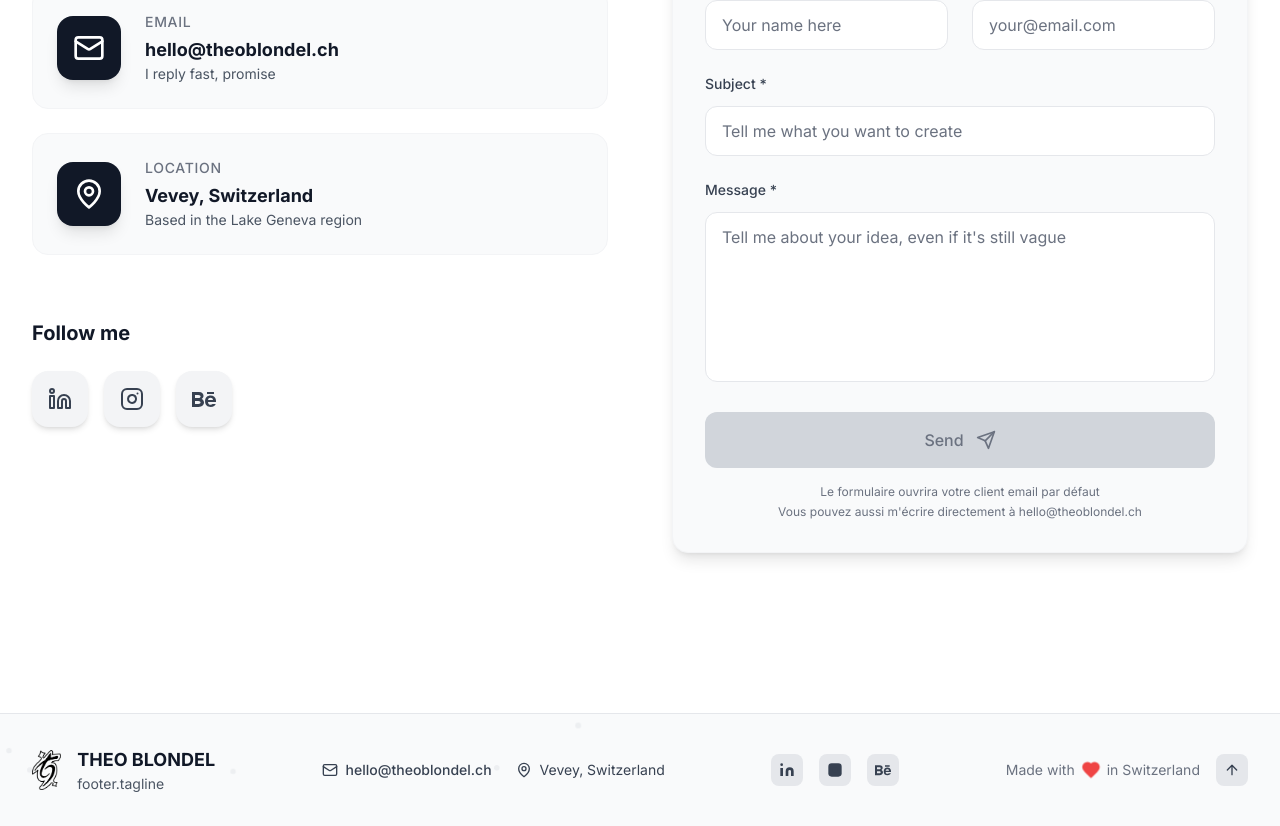
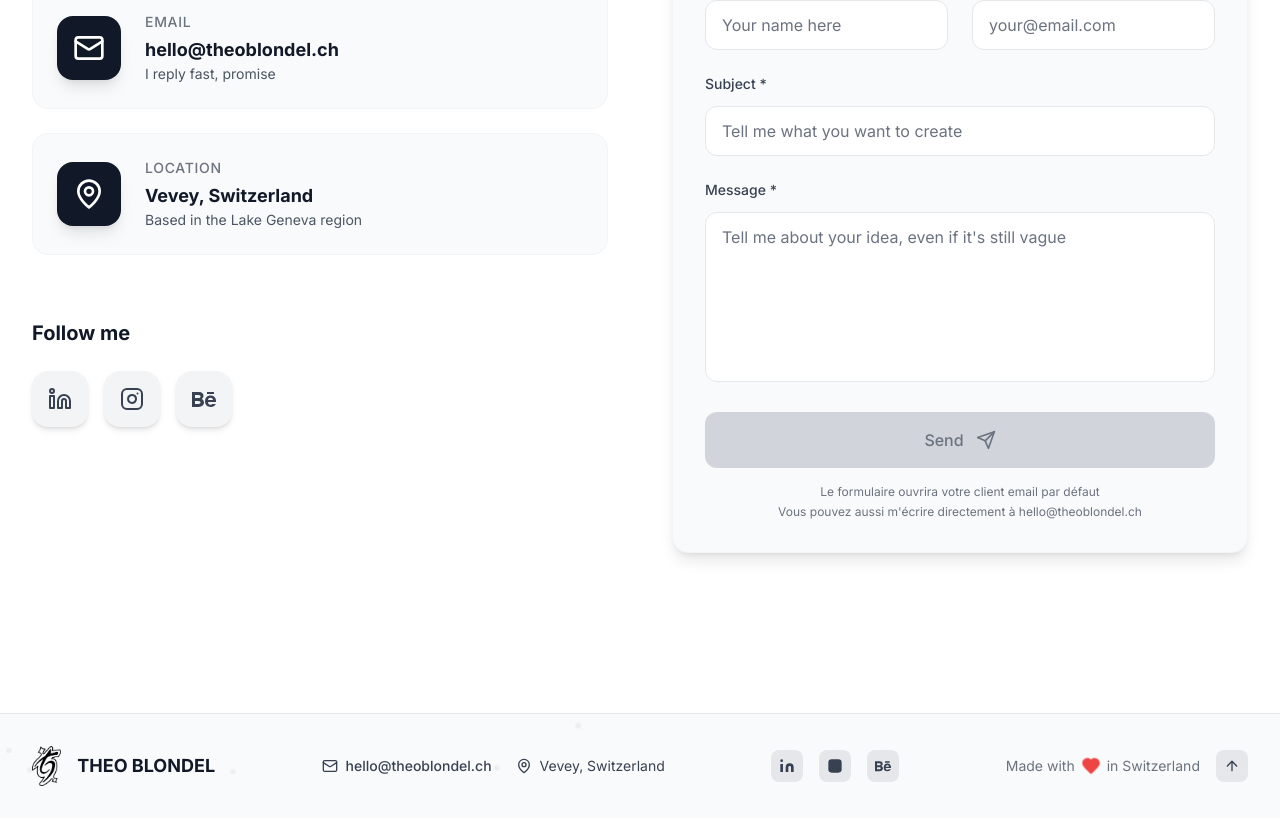
Before and after one commit to serfgxgsdfgcvg/xcfgv, a React (Vite) app: page / in a window 1280 px wide. Shown: the part 10914-11740 px from the top of the page. Built offline with nearby package versions, Linux system fonts and the light colour scheme.

Commit message:
Corriger l'icône Instagram et enlever le tagline

```diff
--- a/src/components/Footer.tsx
+++ b/src/components/Footer.tsx
@@ -22,7 +22,7 @@ const InstagramIcon = ({ size = 20, className = "" }) => (
   <svg width={size} height={size} viewBox="0 0 24 24" fill="currentColor" className={className}>
     <rect width="20" height="20" x="2" y="2" rx="5" ry="5"/>
     <path d="M16 11.37A4 4 0 1 1 12.63 8 4 4 0 0 1 16 11.37z"/>
-    <line x1="17.5" x2="17.51" y1="6.5" y2="6.5"/>
+    <line x1="17.5" x2="17.51" y1="6.5" y2="6.5" stroke="currentColor" strokeWidth="2"/>
   </svg>
 );
 
@@ -108,9 +108,6 @@ export default function Footer() {
               >
                 THEO BLONDEL
               </motion.h3>
-              <p className="text-sm text-gray-600 dark:text-gray-400">
-                {t('footer.tagline')}
-              </p>
             </div>
           </motion.div>
 
```
